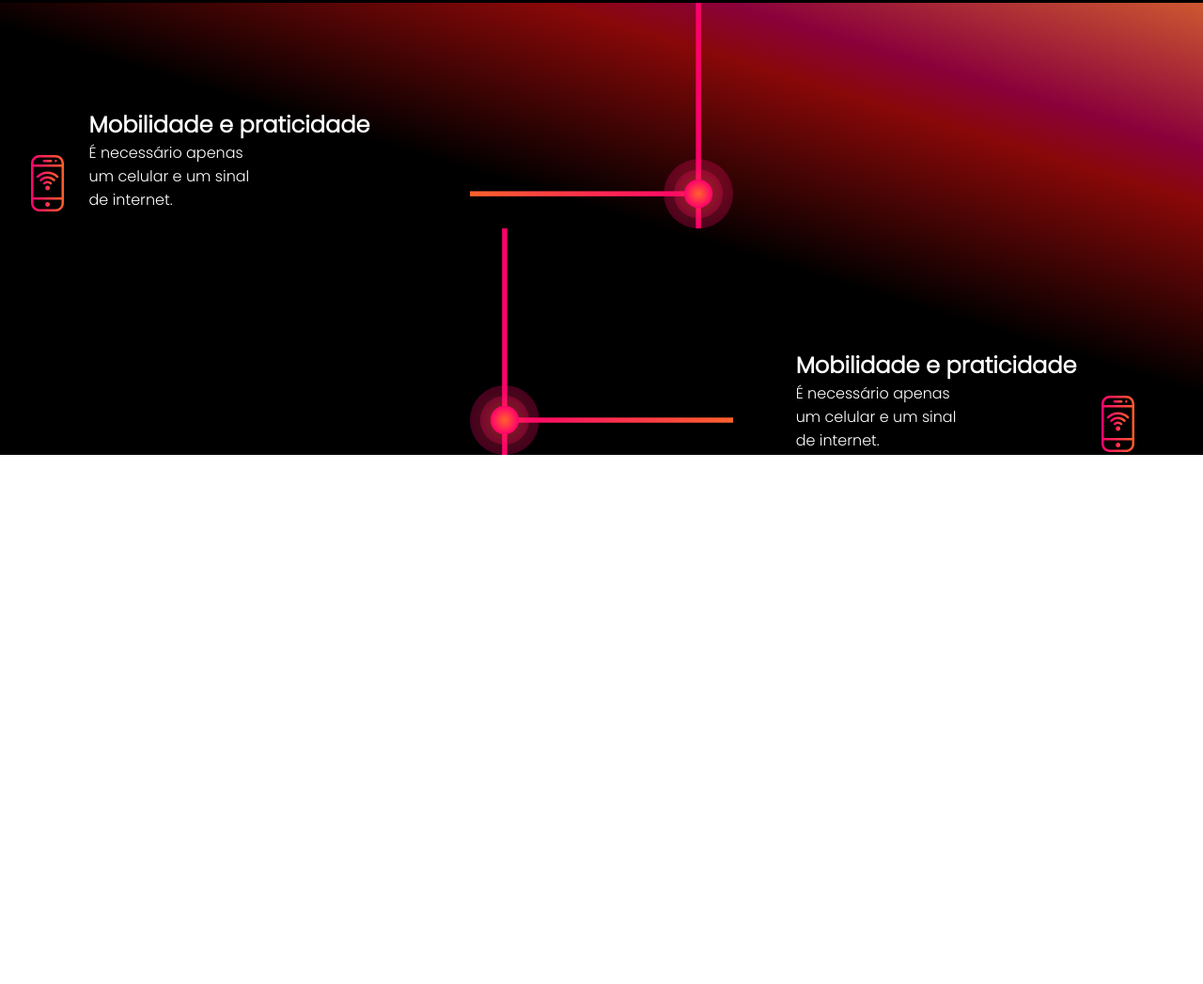
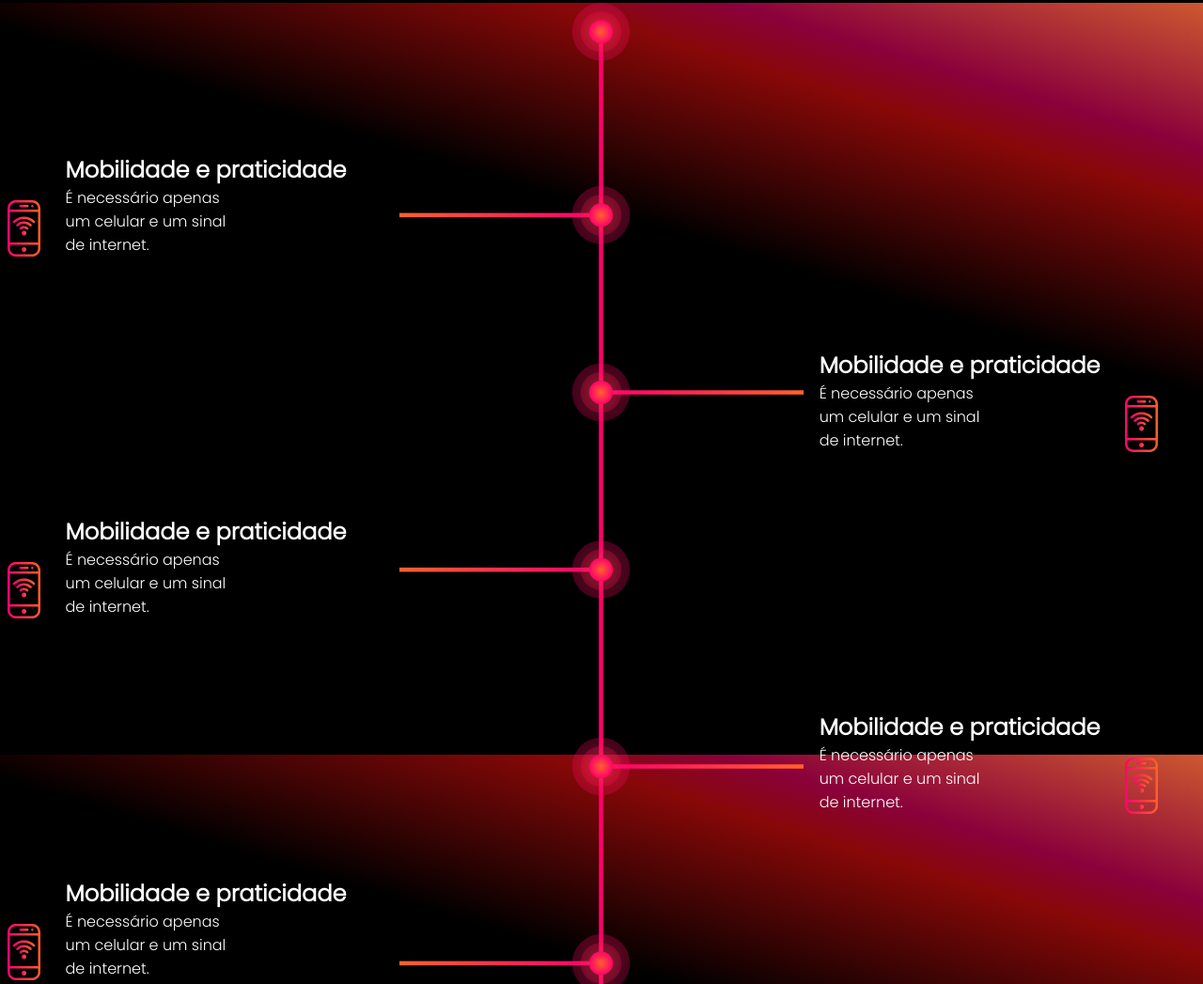
Before and after one commit to MarcioCV/LandingFunil, a plain HTML site: page index.html in a window 1280 px wide. Shown: the part 797-1844 px from the top of the page at 94% size. Before the commit the page ends 1281 px from the top, so only its background shows below. Drawn offline with Linux system fonts and the light colour scheme.

Commit message:
line done

```diff
--- a/css/style.css
+++ b/css/style.css
@@ -185,9 +185,11 @@ a {
 .apr-column1{
     display: flex;
     flex-direction: column;
+    justify-content: space-between;
     /* justify-content: space-around; */
     width: 25em;
-    margin-top: 7em;
+    margin-top: 10em;
+    height: 55em;
 }
 
 .apr-column2{
@@ -198,9 +200,10 @@ a {
 .apr-column3{
     display: flex;
     flex-direction: column;
-    /* justify-content: space-around; */
+    justify-content: space-between;
     width: 25em;
-    margin-top: 23rem;
+    margin-top: 23em;
+    height: 55em;
 }
 
 @media (max-width: 900px) {
--- a/index.html
+++ b/index.html
@@ -81,14 +81,60 @@
                         </p>
                     </div>
                 </div>
+                <div class="apr-line">
+                    <img style="max-width: 35px" src="./img/cellphone_icon_rend.svg" alt="">
+                    <div class="apresentation-text">
+                        <h2>
+                            Mobilidade e praticidade
+                        </h2>
+                        <p id="p-celular">
+                            É necessário apenas um celular e um sinal de internet.
+                        </p>
+                    </div>
+                </div>
+                <div class="apr-line">
+                    <img style="max-width: 35px" src="./img/cellphone_icon_rend.svg" alt="">
+                    <div class="apresentation-text">
+                        <h2>
+                            Mobilidade e praticidade
+                        </h2>
+                        <p id="p-celular">
+                            É necessário apenas um celular e um sinal de internet.
+                        </p>
+                    </div>
+                </div>
+
             </div>
 
             <div class="apr-column2 ">
-                <img style="max-width: 280px;" src="./img/left_line.svg" alt="">
-                <img style="max-width: 280px;" src="./img/right_line.svg" alt="">
+                <img style="max-width: 430px;" src="./img/Linha completa.svg" alt="">
             </div>
 
             <div class="apr-column3">
+                <div class="apr-line">
+                    <div class="apresentation-text">
+                        <h2>
+                            Mobilidade e praticidade
+                        </h2>
+                        <p id="p-celular">
+                            É necessário apenas um celular e um sinal de internet.
+                        </p>
+
+                    </div>
+                    <img style="max-width: 35px" src="./img/cellphone_icon_rend.svg" alt="">
+                </div>
+                <div class="apr-line">
+                    <div class="apresentation-text">
+                        <h2>
+                            Mobilidade e praticidade
+                        </h2>
+                        <p id="p-celular">
+                            É necessário apenas um celular e um sinal de internet.
+                        </p>
+
+                    </div>
+                    <img style="max-width: 35px" src="./img/cellphone_icon_rend.svg" alt="">
+                </div>
                 <div class="apr-line">
                     <div class="apresentation-text">
                         <h2>
```
Also changed, not shown: img/Linha completa.svg (added), linha_completa_mobile.svg (added).
